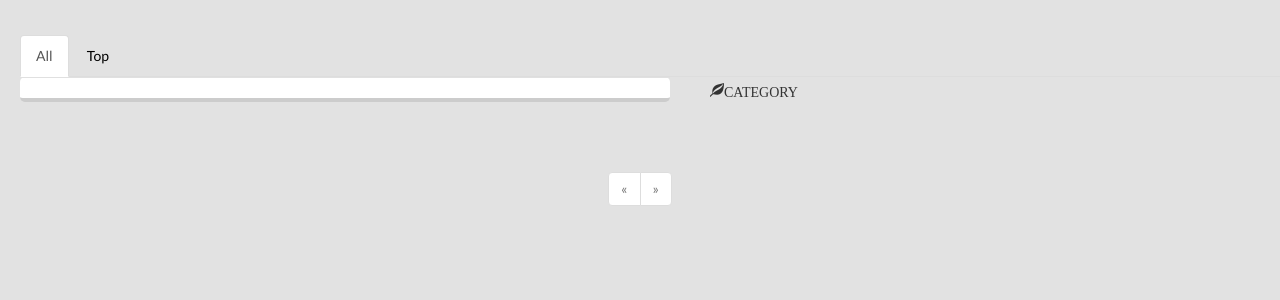
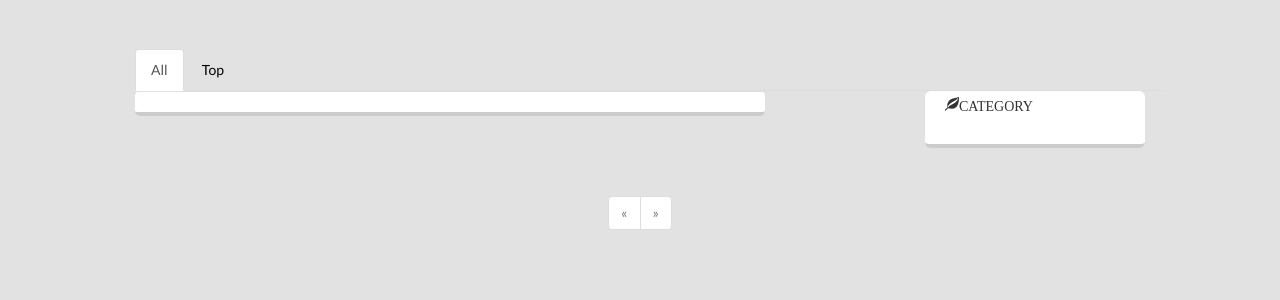
Before and after one commit to ywang04/flask-blog, a Flask app: page /post-category/1 in a window 1280 px wide. Shown: the part 51-351 px from the top of the page. Run offline with Flask 2, Linux system fonts and the light colour scheme; data that the repository does not hold is empty; some libraries are stand-ins or nearby versions.

Commit message:
Refactor container class to use in common

```diff
--- a/app/templates/_posts_all.html
+++ b/app/templates/_posts_all.html
@@ -1,4 +1,4 @@
-<div class="left-container">
+<div class="left-container container-color border">
 
     <ul class="posts">
 
--- a/app/templates/_posts_all_top.html
+++ b/app/templates/_posts_all_top.html
@@ -1,4 +1,4 @@
-<div class="left-container">
+<div class="left-container container-color border">
     <ul class="posts">
         {% for post in posts %}
         <li class="post">
--- a/app/templates/post_all_top.html
+++ b/app/templates/post_all_top.html
@@ -33,7 +33,7 @@
 
         {% include '_posts_all_top.html' %}
 
-        <div class="right-container">
+        <div class="right-container container-color border">
             {% include '_category_show.html' %}
         </div>
 
--- a/app/templates/post_category.html
+++ b/app/templates/post_category.html
@@ -2,22 +2,23 @@
 {% import "bootstrap/wtf.html" as wtf %}
 {% import "_macros.html" as macros %}
 
-{% block title %}Yuora - Show Category{% endblock %}
+{% block title %}Yuora | Show Category{% endblock %}
 
 {% block page_content %}
 
 <div class="post-tabs">
 
-    <div class="content">
+    <div class="content-container">
 
       <div class="tab">
           <ul class="nav nav-tabs">
-            <!--点赞最多的就是Top-->
           <li{% if not show_followed %} class="active"{% endif %}><a href="{{ url_for('main.show_all') }}">
-               All</a></li>
+             All</a>
+           </li>
           <li><a href="{{ url_for('main.category_top',id=category_id) }}">Top</a></li>
           {% if current_user.is_authenticated %}
-                <li{% if show_followed %} class="active" {% endif %}><a href="{{ url_for('main.show_followed') }}">Followers</a>
+              <li{% if show_followed %} class="active" {% endif %}>
+                <a href="{{ url_for('main.show_followed') }}">Followers</a>
               </li>
           {% endif %}
           </ul>
@@ -26,10 +27,8 @@
         {% include '_posts_all.html' %}
 
 
-        <div class="right-bar">
-
+        <div class="right-container container-color border">
             {% include '_category_show.html' %}
-
 
         </div>
 
@@ -41,6 +40,5 @@
         </div>
     {% endif %}
 
+</div>
 {% endblock %}
-
-</div>
```
Also changed, not shown: app/templates/category_top.html (+9 -15 lines), app/templates/index.html (+10 -3 lines). Lines whose indentation alone changed are shown as unchanged.
